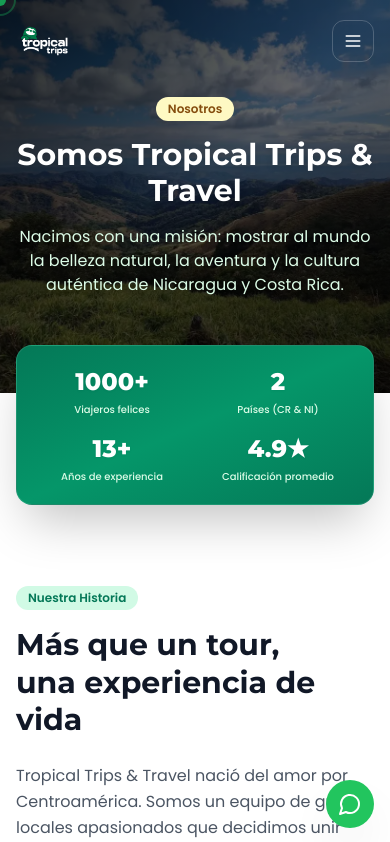
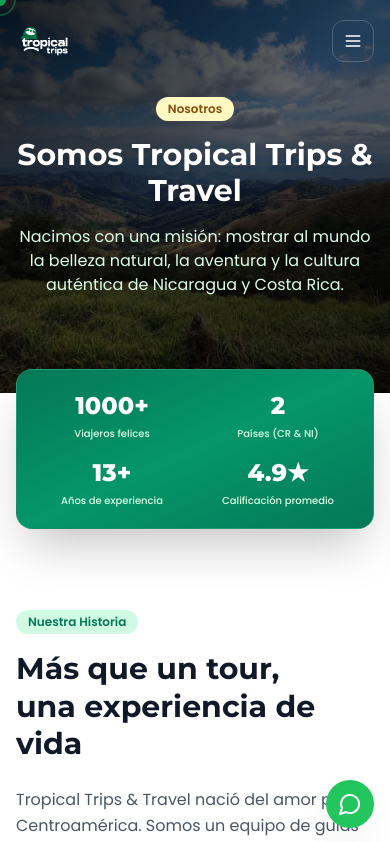
Before and after one commit to chinoloko-web/tropical-trips, a Next.js app: page /about in a window 390 px wide. Shown: the top 842 px of the page. Built offline with nearby package versions, Linux system fonts and the light colour scheme.

Commit message:
Fix hero text overlap on mobile, fix price perPers template literal

```diff
--- a/src/app/about/page.tsx
+++ b/src/app/about/page.tsx
@@ -55,7 +55,7 @@
 
       <div className="mx-auto max-w-7xl px-4 sm:px-6">
         {/* ===== STATS ===== */}
-        <div className="-mt-12 sm:-mt-16 relative z-20 grid grid-cols-2 gap-4 rounded-2xl sm:rounded-3xl bg-gradient-to-br from-tropical-green-700 via-tropical-green-600 to-emerald-700 p-5 sm:p-8 text-white shadow-2xl sm:grid-cols-4 border border-white/10">
+        <div className="-mt-6 sm:-mt-16 relative z-20 grid grid-cols-2 gap-4 rounded-2xl sm:rounded-3xl bg-gradient-to-br from-tropical-green-700 via-tropical-green-600 to-emerald-700 p-5 sm:p-8 text-white shadow-2xl sm:grid-cols-4 border border-white/10">
           {stats.map((s, idx) => (
             <motion.div
               key={idx}
--- a/src/app/packages/[id]/page.tsx
+++ b/src/app/packages/[id]/page.tsx
@@ -56,7 +56,7 @@
         </div>
       </section>
 
-      <div className="mx-auto max-w-7xl px-4 sm:px-6 -mt-16 relative z-20">
+      <div className="mx-auto max-w-7xl px-4 sm:px-6 -mt-6 sm:-mt-16 relative z-20">
         <div className="grid gap-12 lg:grid-cols-3">
 
           {/* Main */}
--- a/src/app/tours/[id]/page.tsx
+++ b/src/app/tours/[id]/page.tsx
@@ -98,7 +98,7 @@
               {tour.description}
             </p>
             <div className="mt-6 flex flex-wrap items-center gap-3">
-              {[tour.duration, tour.location, `$${tour.price}{t("td.perPers")}`].map((tag) => (
+              {[tour.duration, tour.location, `$${tour.price}${t("td.perPers")}`].map((tag) => (
                 <span
                   key={tag}
                   className="inline-flex items-center gap-1.5 rounded-full bg-white/15 px-4 py-2 text-sm font-medium text-white backdrop-blur-sm border border-white/10"
@@ -115,7 +115,7 @@
       </section>
 
       {/* ===== CONTENT ===== */}
-      <div className="mx-auto max-w-7xl px-4 sm:px-6 -mt-12 sm:-mt-16 relative z-20">
+      <div className="mx-auto max-w-7xl px-4 sm:px-6 -mt-6 sm:-mt-16 relative z-20">
         <div className="grid gap-12 lg:grid-cols-3">
 
           {/* ===== MAIN ===== */}
```
